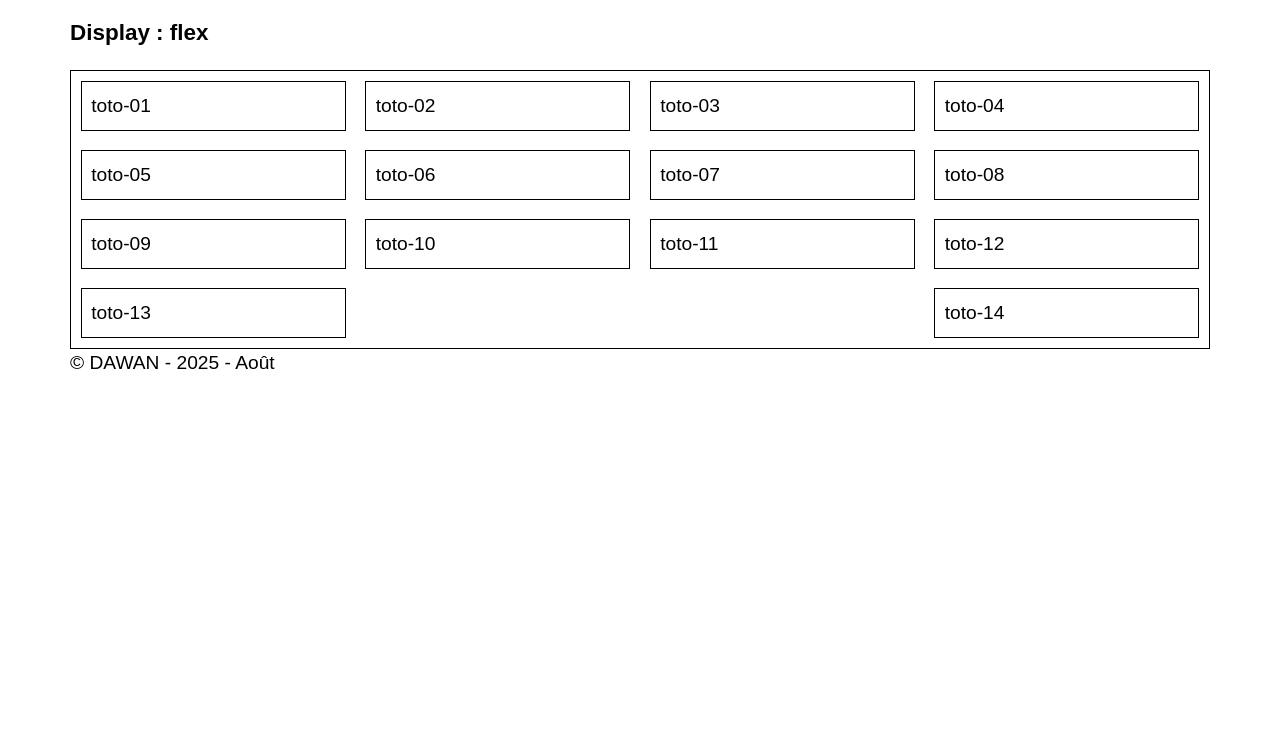
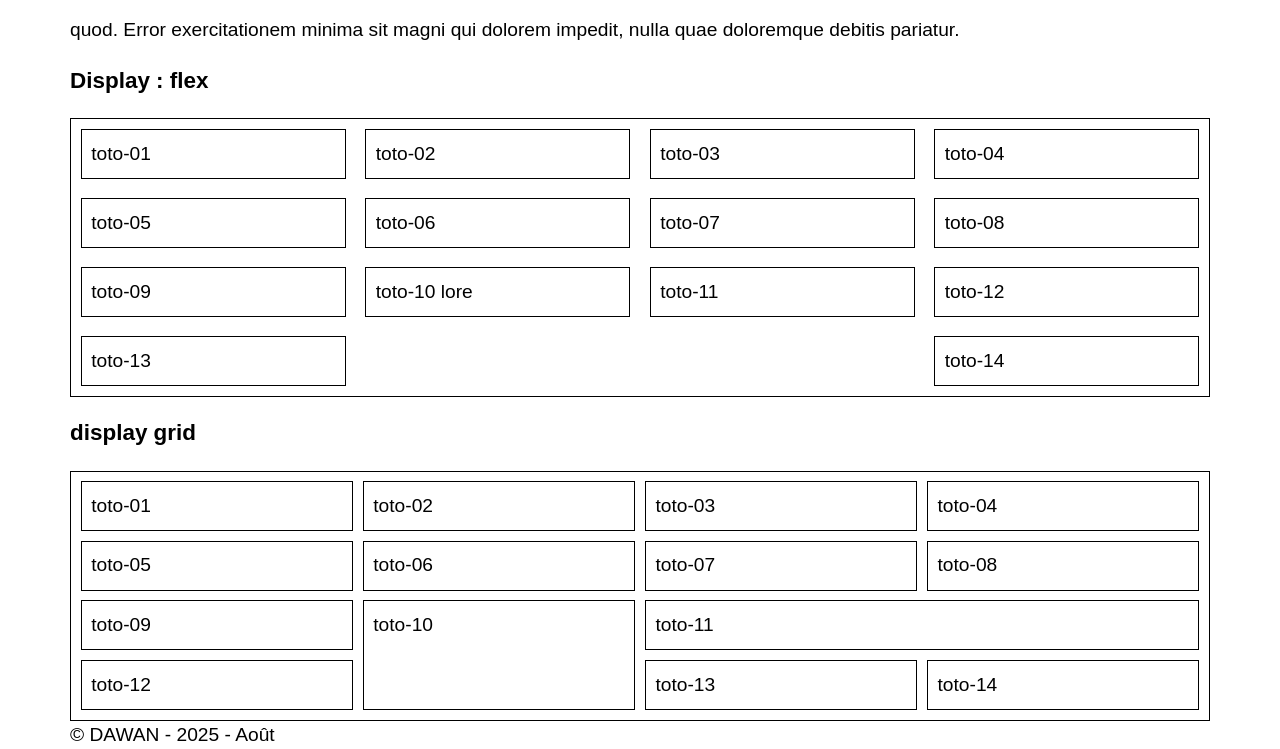
Before and after one commit to nicoduflot/2025-08-18-html-css, a plain HTML site: page index.html in a window 1280 px wide. Shown: the part 7636-8385 px from the top of the page. Before the commit the page ends 8014 px from the top, so only its background shows below. Drawn offline with Linux system fonts and the light colour scheme.

Commit message:
css pt 11 : display grid

```diff
--- a/index.html
+++ b/index.html
@@ -482,11 +482,11 @@
                     <div style="display: inline-block;float: left;padding: 0.5rem;">
                         toto
                     </div>
-                    <div style="display:;float: left;padding: 0.5rem;">
+                    <div style="display: inline-block;float: left;padding: 0.5rem;">
                         toto
                     </div>
                 </div>
-                <h4>Display inline et block sur deux span</h4>
+                <h4 style="clear: both;">Display inline et block sur deux span</h4>
                 <p style="clear: both;">
                     Lorem, ipsum dolor sit amet <span style="display: inline; background-color: rgb(156, 202, 242);">consectetur</span> adipisicing elit. Pariatur distinctio harum nobis quaerat a sapiente <span style="display: block; background-color: rgb(156, 202, 242);">consectetur</span>consequuntur</p> quod. Error exercitationem minima sit magni qui dolorem impedit, nulla quae doloremque debitis pariatur.
                 </p>
@@ -538,11 +538,66 @@
                     <div class="div-flex">toto-07</div>
                     <div class="div-flex">toto-08</div>
                     <div class="div-flex">toto-09</div>
-                    <div class="div-flex">toto-10</div>
+                    <div class="div-flex">toto-10 lore</div>
                     <div class="div-flex">toto-11</div>
                     <div class="div-flex">toto-12</div>
                     <div class="div-flex">toto-13</div>
                     <div class="div-flex">toto-14</div>
+                </div>
+                <h3>display grid</h3>
+                <style>
+                    .exemple-grid{
+                        padding: 0.5rem;
+                        border: 1px solid black;
+                        display: grid;
+                        grid-template-columns: 1fr;
+                        gap: 0.5rem;
+                    }
+
+                    .div-grid{
+                        border: 1px solid black;
+                        padding: 0.5rem;
+                    }
+
+                    @media(min-width: 700px){
+                        .exemple-grid{
+                            grid-template-columns: 1fr 1fr;
+                        }
+                    }
+                    @media(min-width: 1000px){
+                        .exemple-grid{
+                            grid-template-columns: 1fr 1fr 1fr;
+                        }
+                    }
+                    @media(min-width: 1200px){
+                        .exemple-grid{
+                            grid-template-columns: 1fr 1fr 1fr 1fr;
+                        }
+
+                        .span-col-2{
+                            grid-column: span 2;
+                        }
+
+                        .grid-row-2{
+                            grid-row: span 2;
+                        }
+                    }
+                </style>
+                <div class="exemple-grid">
+                    <div class="div-grid">toto-01</div>
+                    <div class="div-grid">toto-02</div>
+                    <div class="div-grid">toto-03</div>
+                    <div class="div-grid">toto-04</div>
+                    <div class="div-grid">toto-05</div>
+                    <div class="div-grid">toto-06</div>
+                    <div class="div-grid">toto-07</div>
+                    <div class="div-grid">toto-08</div>
+                    <div class="div-grid">toto-09</div>
+                    <div class="div-grid grid-row-2">toto-10</div>
+                    <div class="div-grid span-col-2">toto-11</div>
+                    <div class="div-grid">toto-12</div>
+                    <div class="div-grid">toto-13</div>
+                    <div class="div-grid">toto-14</div>
                 </div>
             </article>
         </section>
```
